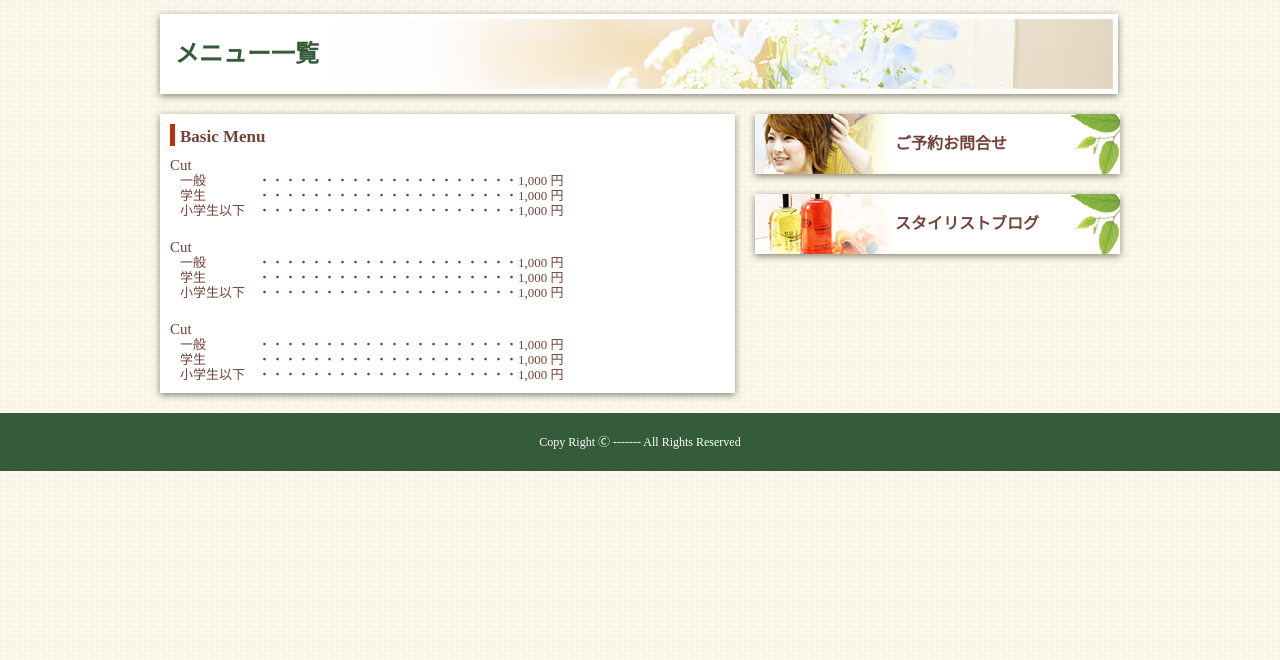
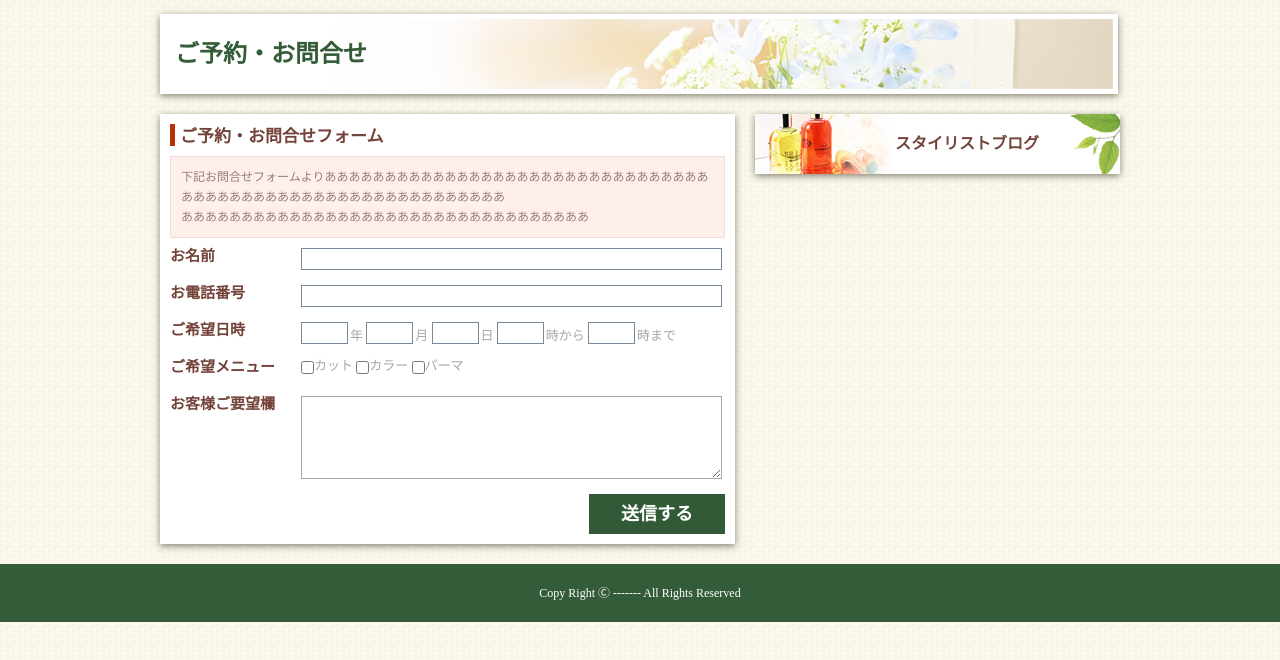
Before and after one commit to arisima1/UdemyWeb1, a plain HTML site: page ネスト美容院/contact.html in a window 1280 px wide. Shown: the part 90-750 px from the top of the page. Drawn offline with Linux system fonts and the light colour scheme.

Commit message:
セクション44まで完了

```diff
--- a/ネスト美容院/contact.html
+++ b/ネスト美容院/contact.html
@@ -36,35 +36,82 @@
 
         <!-- heading image start-->
         <h2 id="heading" class="box-shadow">
-            メニュー一覧
+            ご予約・お問合せ
         </h2>
         <!-- heading end -->
 
         <!-- left start -->
         <div id="main">
             <div id="left" class="box-shadow">
-                <h3>Basic Menu</h3>
-                <dl>
-                    <dt>Cut</dt>
-                    <dd>
-                        一般　　　　・・・・・・・・・・・・・・・・・・・・1,000 円<br> 学生　　　　・・・・・・・・・・・・・・・・・・・・1,000 円<br> 小学生以下　・・・・・・・・・・・・・・・・・・・・1,000 円<br>
-                    </dd>
-                    <dt>Cut</dt>
-                    <dd>
-                        一般　　　　・・・・・・・・・・・・・・・・・・・・1,000 円<br> 学生　　　　・・・・・・・・・・・・・・・・・・・・1,000 円<br> 小学生以下　・・・・・・・・・・・・・・・・・・・・1,000 円<br>
-                    </dd>
-                    <dt>Cut</dt>
-                    <dd>
-                        一般　　　　・・・・・・・・・・・・・・・・・・・・1,000 円<br> 学生　　　　・・・・・・・・・・・・・・・・・・・・1,000 円<br> 小学生以下　・・・・・・・・・・・・・・・・・・・・1,000 円<br>
-                    </dd>
-                </dl>
+                <h3>ご予約・お問合せフォーム</h3>
+                <p id="contact_text">
+                    下記お問合せフォームよりあああああああああああああああああああああああああああああああああああああああああああああああああああああああああああ<br> ああああああああああああああああああああああああああああああああああ
+                </p>
+                <form action="#" method="post">
+                    <table>
+                        <tr>
+                            <td class="form_title">
+                                <label for="form_name">お名前</label>
+                            </td>
+                            <td class="form_contents">
+                                <input type="text" id="form_name">
+                            </td>
+                        </tr>
+                        <tr>
+                            <td class="form_title">
+                                <label for="form_tel">お電話番号</label>
+                            </td>
+                            <td class="form_contents">
+                                <input type="text" id="form_tel">
+                            </td>
+                        </tr>
+                        <tr>
+                            <td class="form_title">
+                                <label for="form_time">ご希望日時</label>
+                            </td>
+                            <td class="form_contents">
+                                <input type="text" class="form_time">年
+                                <input type="text" class="form_time">月
+                                <input type="text" class="form_time">日
+                                <input type="text" class="form_time">時から
+                                <input type="text" class="form_time">時まで
+                            </td>
+                        </tr>
+                        <tr>
+                            <td class="form_title">
+                                <label for="form_menu">ご希望メニュー</label>
+                            </td>
+                            <td class="form_contents">
+                                <label for="menu-cut">
+                                    <input type="checkbox" id="menu-cut" value="カット">カット
+                                </label>
+                                <label for="menu-color">
+                                    <input type="checkbox" id="menu-color" value="カラー">カラー
+                                </label>
+                                <label for="menu-perm">
+                                    <input type="checkbox" id="menu-perm" value="パーマ">パーマ
+                                </label>
+                            </td>
+                        </tr>
+                        <tr>
+                            <td class="form_title">
+                                <label for="form_textarea">お客様ご要望欄</label>
+                            </td>
+                            <td class="form_contents">
+                                <textarea id="form_contents" cols="30" rows="10"></textarea>
+                            </td>
+                        </tr>
+                    </table>
+
+                    <input type="submit" id="submit" value="送信する">
+                </form>
             </div>
             <!-- left end -->
 
             <!-- right start -->
             <div id="right">
                 <ul>
-                    <li><a class="box-shadow" id="contact" href="#">ご予約お問合せ</a></li>
+                    <!-- <li><a class="box-shadow" id="contact" href="#">ご予約お問合せ</a></li> -->
                     <li><a class="box-shadow" id="blog" href="#">スタイリストブログ</a></li>
                 </ul>
             </div>
--- a/ネスト美容院/style.css
+++ b/ネスト美容院/style.css
@@ -238,3 +238,86 @@ div#left dl dd {
 div#left dl dd:last-child {
     margin-bottom: 0px;
 }
+
+
+/* コンタクトページ */
+
+p#contact_text {
+    color: #927e7a;
+    font-size: 12px;
+    line-height: 20px;
+    background-color: #ffefea;
+    border: 1px solid #eeddda;
+    padding: 10px;
+    margin-top: 10px;
+    margin-bottom: 10px;
+}
+
+input,
+textarea {
+    border: 1px solid lightslategray;
+}
+
+input:hover,
+textarea:hover {
+    box-shadow: 0px 0px 2px 2px lightskyblue;
+}
+
+form tr {
+    display: block;
+    margin-bottom: 5px;
+}
+
+td.form_title {
+    width: 131px;
+    height: 32px;
+    font-size: 15px;
+    color: #734339;
+    font-weight: bold;
+    vertical-align: top;
+}
+
+td.form_contents input#form_name,
+td.form_contents input#form_tel {
+    width: 421px;
+    height: 22px;
+}
+
+td.form_contents input.form_time {
+    width: 47px;
+    height: 22px;
+    margin-right: 2px;
+    display: inline-block;
+    vertical-align: bottom;
+}
+
+td.form_contents {
+    font-size: 13px;
+    color: #a6a6a6;
+}
+
+td.form_contents textarea {
+    width: 421px;
+    height: 83px;
+    resize: vertical;
+    border: 1px solid #a6a6a6;
+}
+
+input#submit {
+    background-color: #325a37;
+    border: none;
+    box-shadow: none;
+    font-size: 18px;
+    color: #fff;
+    font-weight: bold;
+    width: 136px;
+    height: 40px;
+    display: block;
+    text-align: center;
+    margin: 10px 0 0 auto;
+}
+
+input#submit:hover {
+    cursor: pointer;
+    opacity: 0.8;
+}
```
